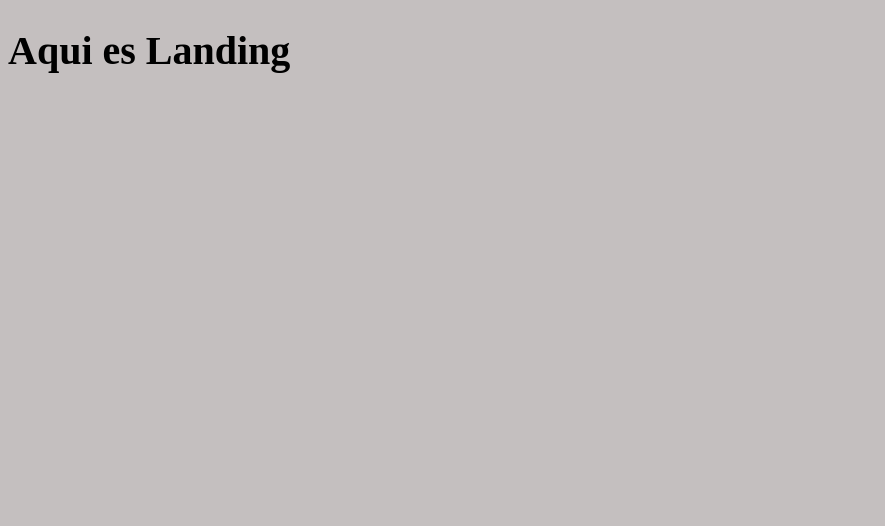
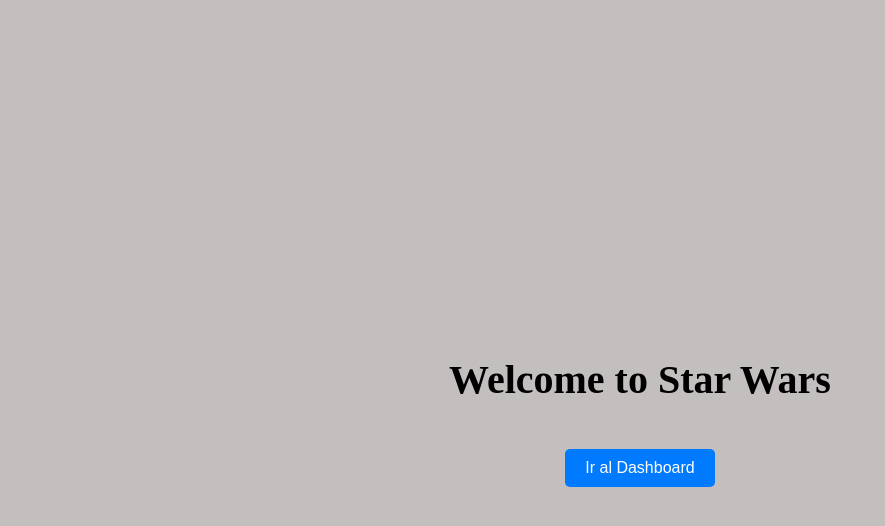
Before and after one commit to EAguirreChama/StarWars, a React (Vite) app in the folder StarWars Api/: page / in a window 1280 px wide. Shown: the top 526 px of the page, without its empty margins (0-885 px from the left). Built offline with nearby package versions, Linux system fonts and the light colour scheme.

Commit message:
Landing Lista

```diff
--- a/StarWars Api/src/views/LandingView/LandingView.jsx
+++ b/StarWars Api/src/views/LandingView/LandingView.jsx
@@ -1,9 +1,15 @@
+import { Link } from 'react-router-dom';
+import LandindStyle from "./LandingView.module.css";
+
 const Landing = () => {
     return (
-        <div>
-            <h1>Aqui es Landing</h1>
+        <div className={LandindStyle.container}>
+            <h1>Welcome to Star Wars</h1>
+            <Link to="/dashboard">
+                <button className={LandindStyle.dashboardButton}>Ir al Dashboard</button>
+            </Link>
         </div>
-    )
+    );
 }
 
 export default Landing;
--- /dev/null
+++ b/StarWars Api/src/views/LandingView/LandingView.module.css
@@ -0,0 +1,25 @@
+.container {
+    display: flex;
+    flex-direction: column;
+    align-items: center;
+    justify-content: center;
+    height: 100vh;
+    /* background-color: #f0f0f0; */
+}
+
+.dashboardButton {
+    background-color: #007bff;
+    color: #fff;
+    padding: 10px 20px;
+    font-size: 16px;
+    margin-top: 20px;
+    text-decoration: none;
+    border: none;
+    cursor: pointer;
+    border-radius: 5px;
+    transition: background-color 0.3s ease;
+}
+
+.dashboardButton:hover {
+    background-color: #0056b3;
+}
```
